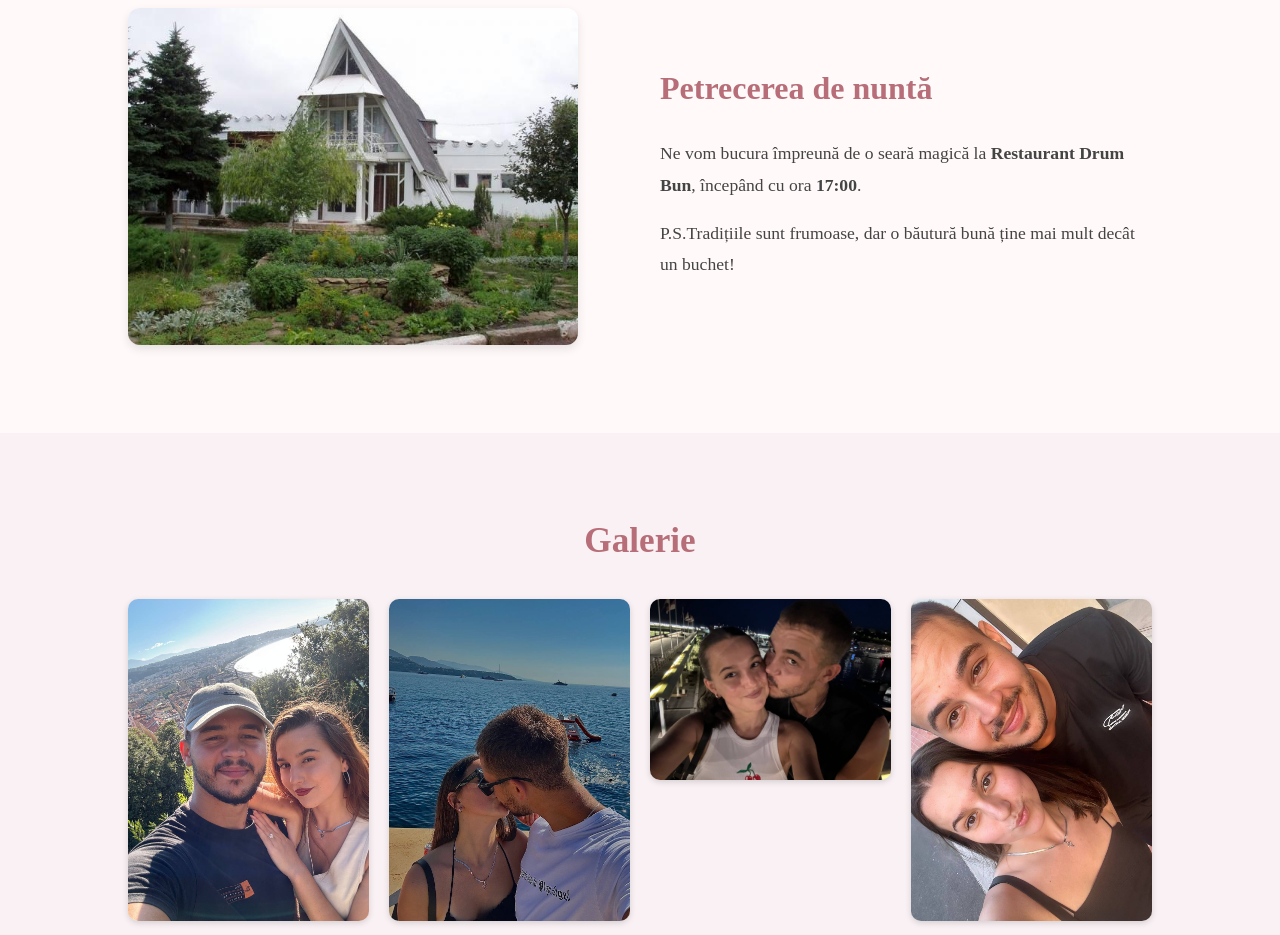
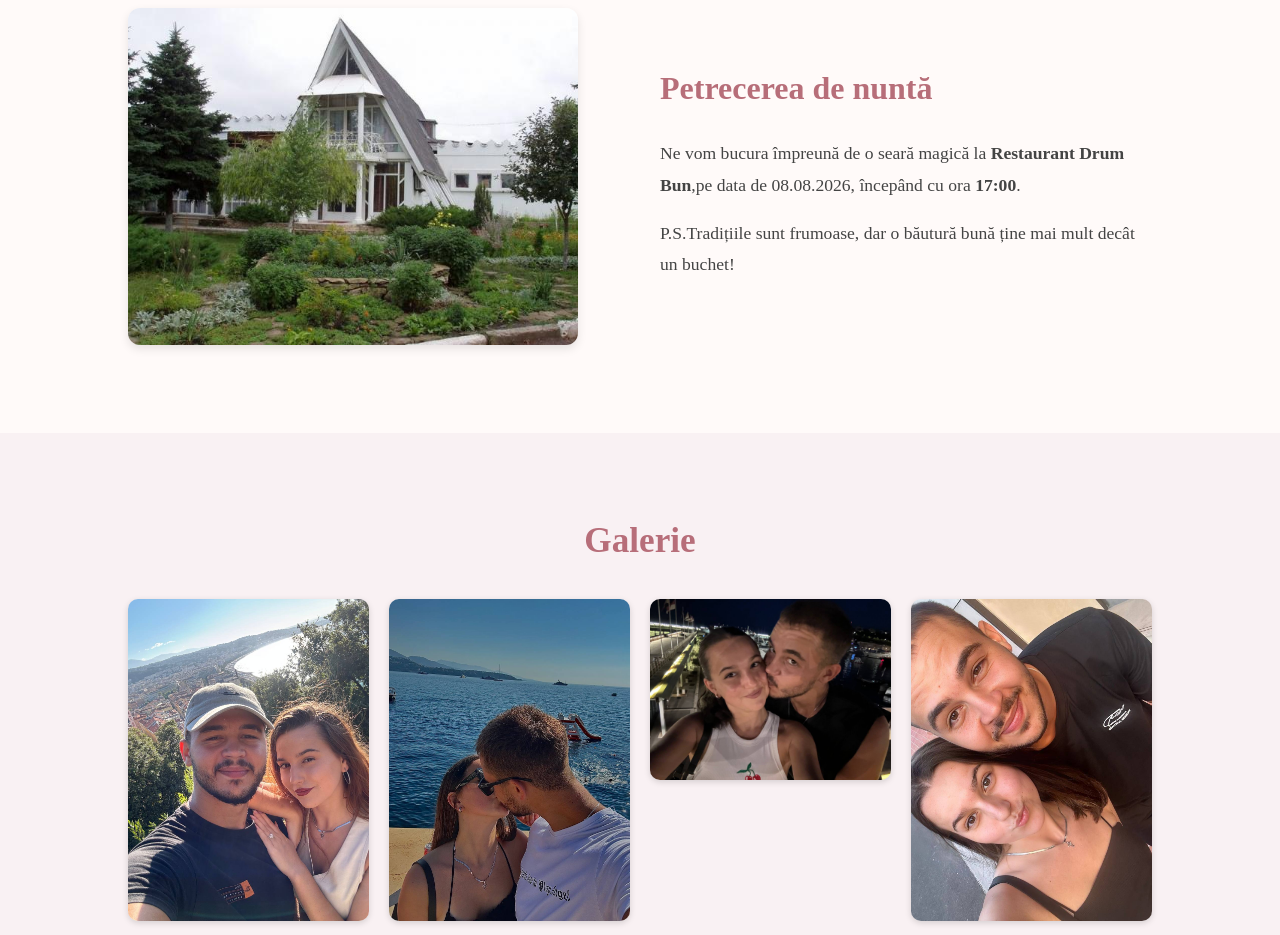
Before and after one commit to ciobanuanastasia14-coder/Anastasia-Victor08.08.2026, a plain HTML site: page index.html in a window 1280 px wide. Shown: the part 1640-2575 px from the top of the page. Drawn offline with Linux system fonts and the light colour scheme.

Commit message:
Update index.html

```diff
--- a/index.html
+++ b/index.html
@@ -125,7 +125,7 @@ footer { background:#f4e3e7; text-align:center; padding:25px; font-style:italic;
         </div>
         <div class="text">
             <h2>Petrecerea de nuntă</h2>
-            <p>Ne vom bucura împreună de o seară magică la <strong>Restaurant Drum Bun</strong>, începând cu ora <strong>17:00</strong>.</p>
+            <p>Ne vom bucura împreună de o seară magică la <strong>Restaurant Drum Bun</strong>,pe data de 08.08.2026, începând cu ora <strong>17:00</strong>.</p>
             <p>P.S.Tradițiile sunt frumoase, dar o băutură bună ține mai mult decât un buchet!</p>
         </div>
     </section>
```
